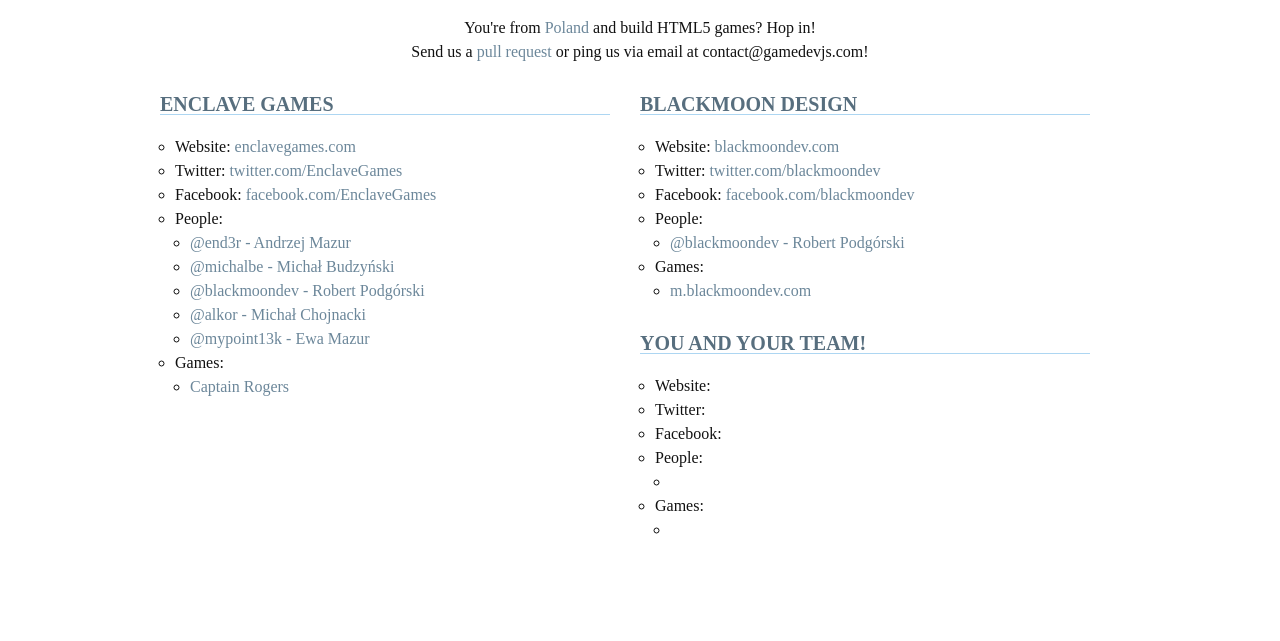
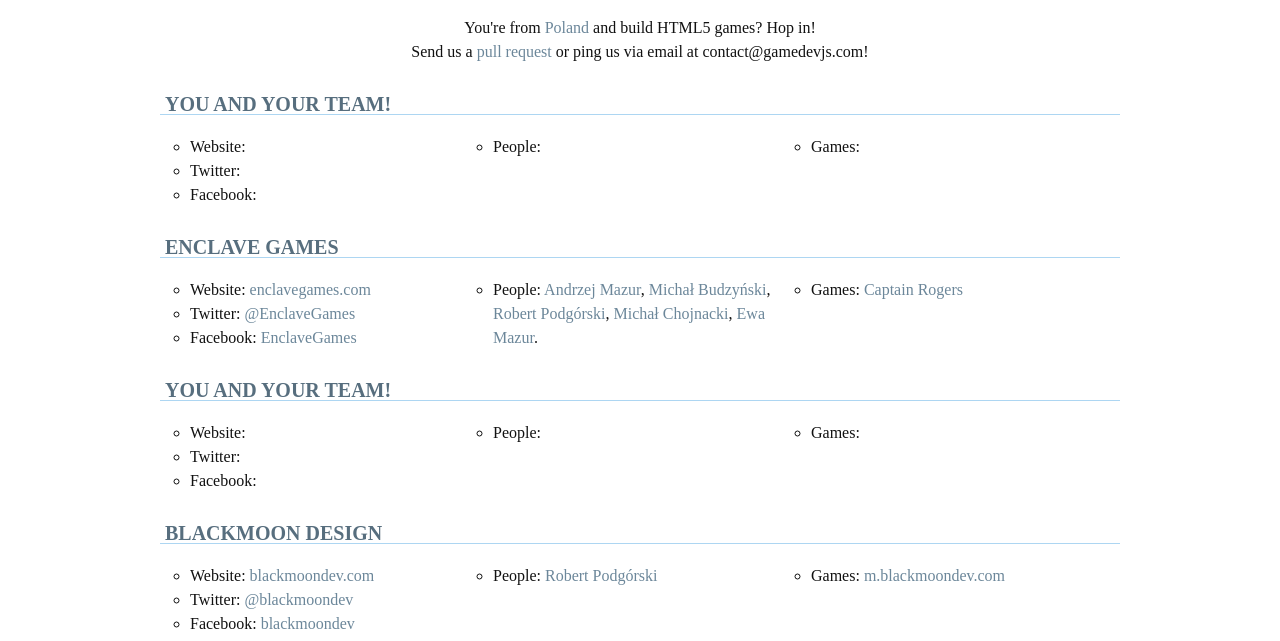
Before and after one commit to EnclaveGames/Polish-Gamedevjs, a plain HTML site: page index.html in a window 1280 px wide. Shown: the part 159-800 px from the top of the page. Drawn offline with Linux system fonts and the light colour scheme; files whose address does not match are found by name.

Commit message:
small design changes and randomization of the entries

```diff
--- a/index.html
+++ b/index.html
@@ -15,72 +15,90 @@
   <h1><a href="/">Polish <span>GameDev</span>.js</a></h1>
   <h2>Polish HTML5 game development community</h2>
 </header>
-<section>
 <div>
   <h3>Yup, that's us!</h3>
   <p>You're from <a href="http://en.wikipedia.org/wiki/Poland">Poland</a> and build HTML5 games? Hop in!<br />Send us a <a href="https://github.com/EnclaveGames/Polish-Gamedevjs">pull request</a> or ping us via email at contact@gamedevjs.com!</p>
 </div>
-  <article>
+<section id="items">
+  <article id="enclave">
     <h5>Enclave Games</h5>
     <ul>
+      <li>
+        <ul>
           <li>Website: <a href="http://enclavegames.com/">enclavegames.com</a></li>
-      <li>Twitter: <a href="https://twitter.com/enclavegames">twitter.com/EnclaveGames</a></li>
-      <li>Facebook: <a href="https://www.facebook.com/EnclaveGames">facebook.com/EnclaveGames</a></li>
-      <li>People:
-        <ul>
-          <li><a href="https://twitter.com/end3r">@end3r - Andrzej Mazur</a></li>
-          <li><a href="https://twitter.com/michalbe">@michalbe - Michał Budzyński</a></li>
-          <li><a href="https://twitter.com/blackmoondev">@blackmoondev - Robert Podgórski</a></li>
-          <li><a href="https://twitter.com/alkor">@alkor - Michał Chojnacki</a></li>
-          <li><a href="https://twitter.com/mypoint13k">@mypoint13k - Ewa Mazur</a></li>
+          <li>Twitter: <a href="https://twitter.com/enclavegames">@EnclaveGames</a></li>
+          <li>Facebook: <a href="https://www.facebook.com/EnclaveGames">EnclaveGames</a></li>
         </ul>
       </li>
+      <li>People:
+        <a href="https://twitter.com/end3r">Andrzej Mazur</a>,
+        <a href="https://twitter.com/michalbe">Michał Budzyński</a>,
+        <a href="https://twitter.com/blackmoondev">Robert Podgórski</a>,
+        <a href="https://twitter.com/alkor">Michał Chojnacki</a>,
+        <a href="https://twitter.com/mypoint13k">Ewa Mazur</a>.
+      </li>
       <li>Games:
-        <ul>
-          <li><a href="http://enclavegames.com/games/captain-rogers/">Captain Rogers</a></li>
-        </ul>
+        <a href="http://enclavegames.com/games/captain-rogers/">Captain Rogers</a>
       </li>
     </ul>
   </article>
-  <article>
+  <article id="blackmoon">
     <h5>BlackMoon Design</h5>
     <ul>
+      <li>
+        <ul>
           <li>Website: <a href="http://blackmoondev.com/">blackmoondev.com</a></li>
-      <li>Twitter: <a href="http://twitter.com/blackmoondev">twitter.com/blackmoondev</a></li>
-      <li>Facebook: <a href="http://facebook.com/blackmoondev">facebook.com/blackmoondev</a></li>
-      <li>People:
-        <ul>
-          <li><a href="https://twitter.com/blackmoondev">@blackmoondev - Robert Podgórski</a></li>
+          <li>Twitter: <a href="http://twitter.com/blackmoondev">@blackmoondev</a></li>
+          <li>Facebook: <a href="http://facebook.com/blackmoondev">blackmoondev</a></li>
         </ul>
       </li>
+      <li>People:
+        <a href="https://twitter.com/blackmoondev">Robert Podgórski</a>
+      </li>
       <li>Games:
-        <ul>
-          <li><a href="http://m.blackmoondev.com/">m.blackmoondev.com</a></li>
-        </ul>
-      </li>
+        <a href="http://m.blackmoondev.com/">m.blackmoondev.com</a>
       </li>
     </ul>
   </article>
-  <article>
+  <article id="you">
     <h5>You and your team!</h5>
+    <ul>
+      <li>
         <ul>
           <li>Website: <a href=""></a></li>
           <li>Twitter: <a href=""></a></li>
           <li>Facebook: <a href=""></a></li>
-      <li>People:
-        <ul>
-          <li><a href=""></a></li>
         </ul>
       </li>
+      <li>People:
+        <a href=""></a>
+      </li>
       <li>Games:
+        <a href=""></a>
+      </li>
+    </ul>
+  </article>
+  <article id="yourteam">
+    <h5>You and your team!</h5>
     <ul>
-          <li><a href=""></a></li>
+      <li>
+        <ul>
+          <li>Website: <a href=""></a></li>
+          <li>Twitter: <a href=""></a></li>
+          <li>Facebook: <a href=""></a></li>
         </ul>
+      </li>
+      <li>People:
+        <a href=""></a>
+      </li>
+      <li>Games:
+        <a href=""></a>
       </li>
     </ul>
   </article>
 </section>
 
+<script src="js/shuffle.js"></script>
 <script type="text/javascript">
   var _gaq = _gaq || [];
   _gaq.push(['_setAccount', 'UA-37334507-1']);
--- a/js/shuffle.js
+++ b/js/shuffle.js
@@ -0,0 +1,17 @@
+var entries = document.getElementsByTagName('article');
+var list = [];
+var len = entries.length;
+// console.log(len);
+for(var i=0; i<len; i++) {
+    list.push(entries[i]);
+}
+var j=len;
+while (j--) {
+	var p = parseInt(Math.random()*len);
+	var t = list[j];
+	list[j] = list[p];
+	list[p] = t;
+}
+for(var k=0; k<len; k++) {
+    document.getElementById("items").appendChild(list[k]);
+}
--- a/style.css
+++ b/style.css
@@ -224,10 +224,20 @@ aside p {
 }
 
 .gamedevList section article {
-	width: 50%;
+	width: 100%;
+}
+
+.gamedevList section article > ul > li {
+	width: 30%;
 	float: left;
+	padding-right: 15px;
+}
+
+.gamedevList section article > ul > li:first-child {
+	list-style-type: none;
 }
 
 .gamedevList section h5 {
-	margin-right: 30px;
+	padding: 0 5px;
+	text-align: left;
 }
```
Lines whose indentation alone changed are shown as unchanged.
